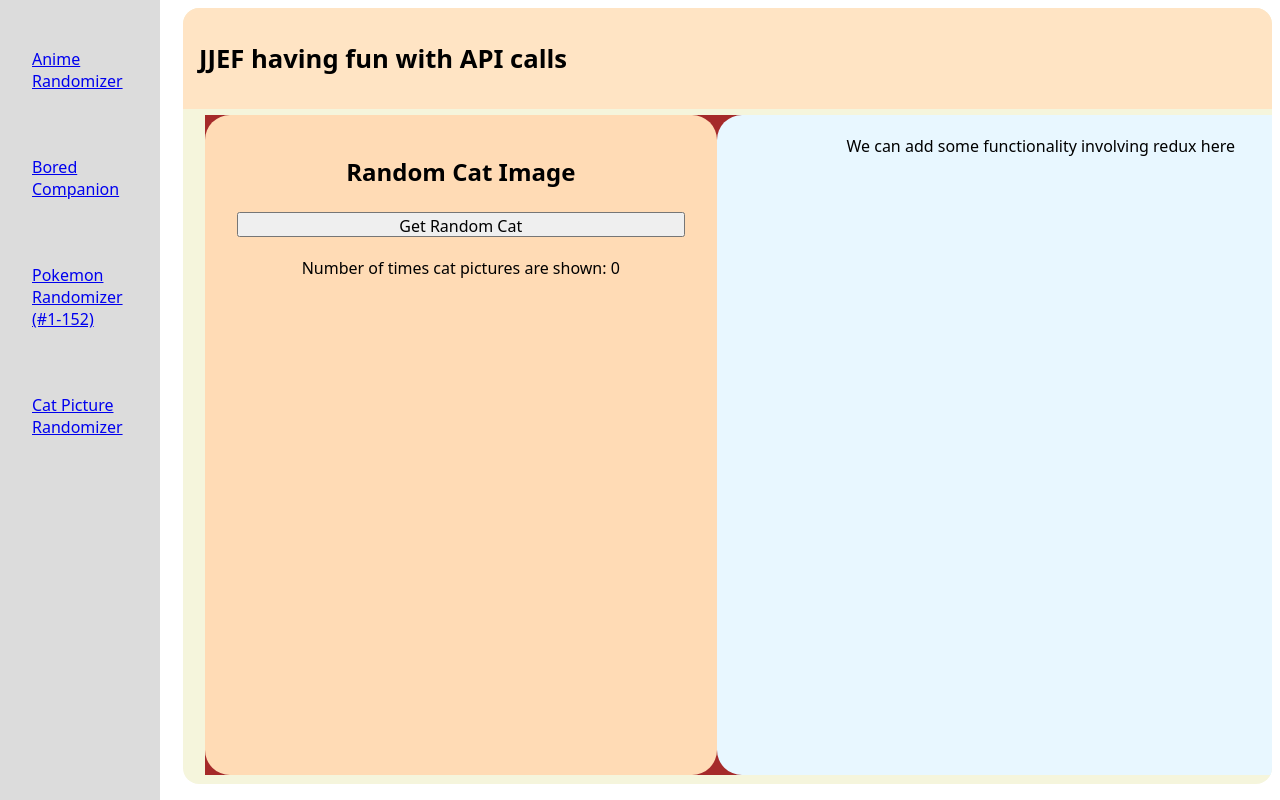
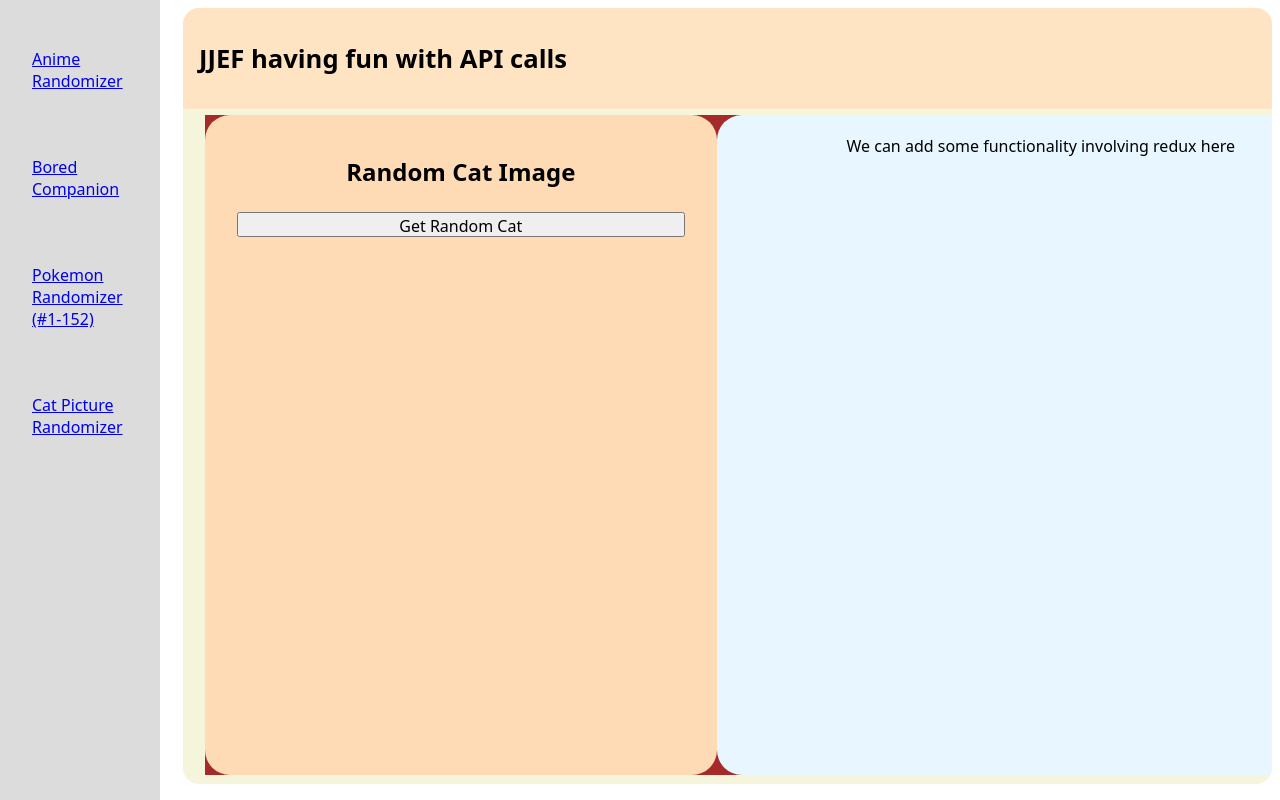
Before and after one commit to johnzhou1210/JJEFAPIApp, a React (Create React App) app: page /JJEFAPIApp/CatImageRandomizer in a window 1280 px wide. Built offline with nearby package versions, Linux system fonts and the light colour scheme.

Commit message:
Update CatImage.js
removed catImageCount from CatImage.js

```diff
--- a/src/routes/CatImage.js
+++ b/src/routes/CatImage.js
@@ -5,7 +5,7 @@ import { fetchRandomCatImage } from "../app/catImageSlice.js";
 function CatImage() {
   const dispatch = useDispatch();
   const catImageUrl = useSelector((state) => state.catImage.catImageUrl);
-  const catImageCount = useSelector((state) => state.catImage.catImageCount);
+
 
   const handleFetchRandomCatImage = () => {
     fetch("https://api.thecatapi.com/v1/images/search")
@@ -24,7 +24,7 @@ function CatImage() {
       <button className="card-large-button" onClick={handleFetchRandomCatImage}>
         Get Random Cat
       </button>
-      <p>Number of times cat pictures are shown: {catImageCount}</p>
+
       {catImageUrl && (
         <div>
           <img
```
